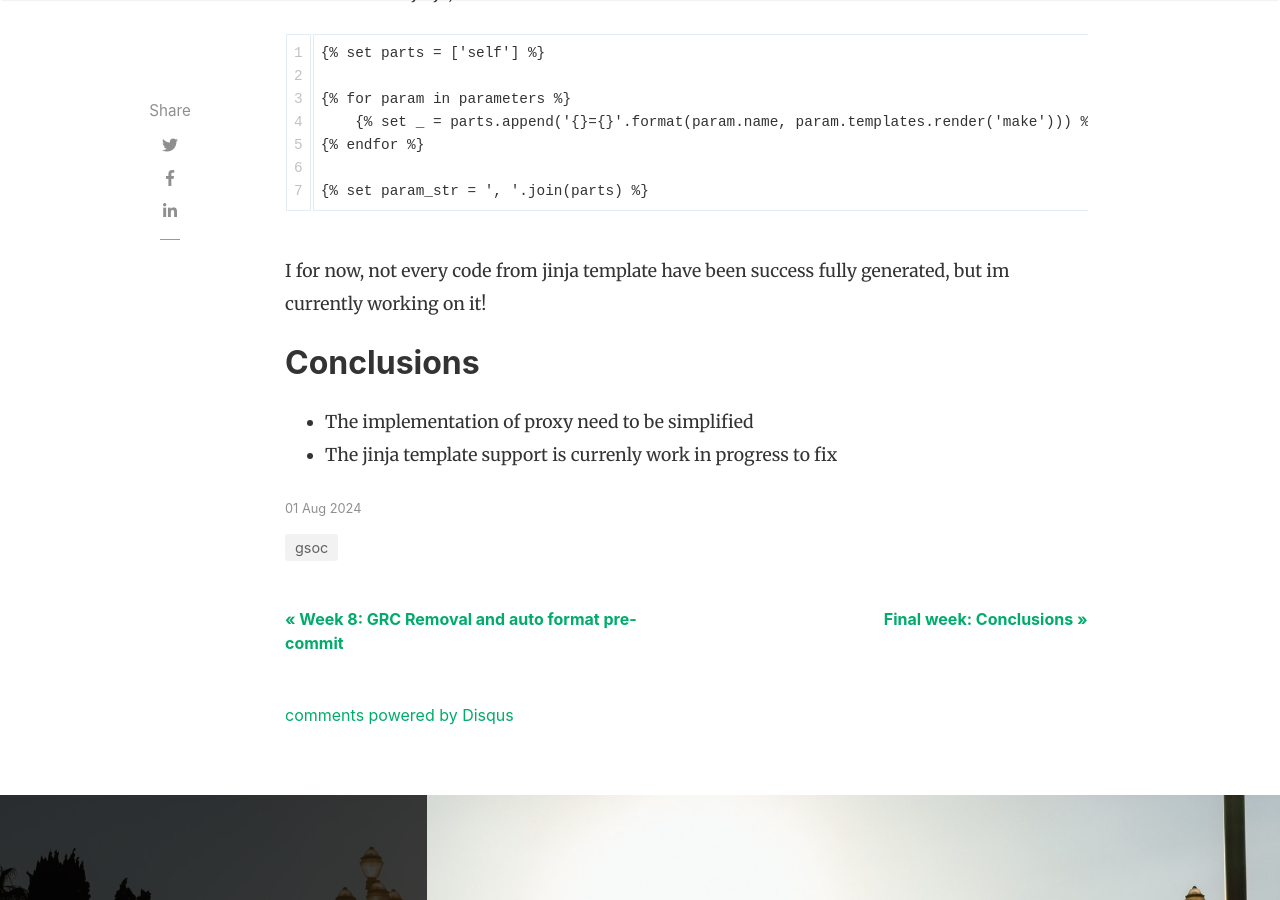
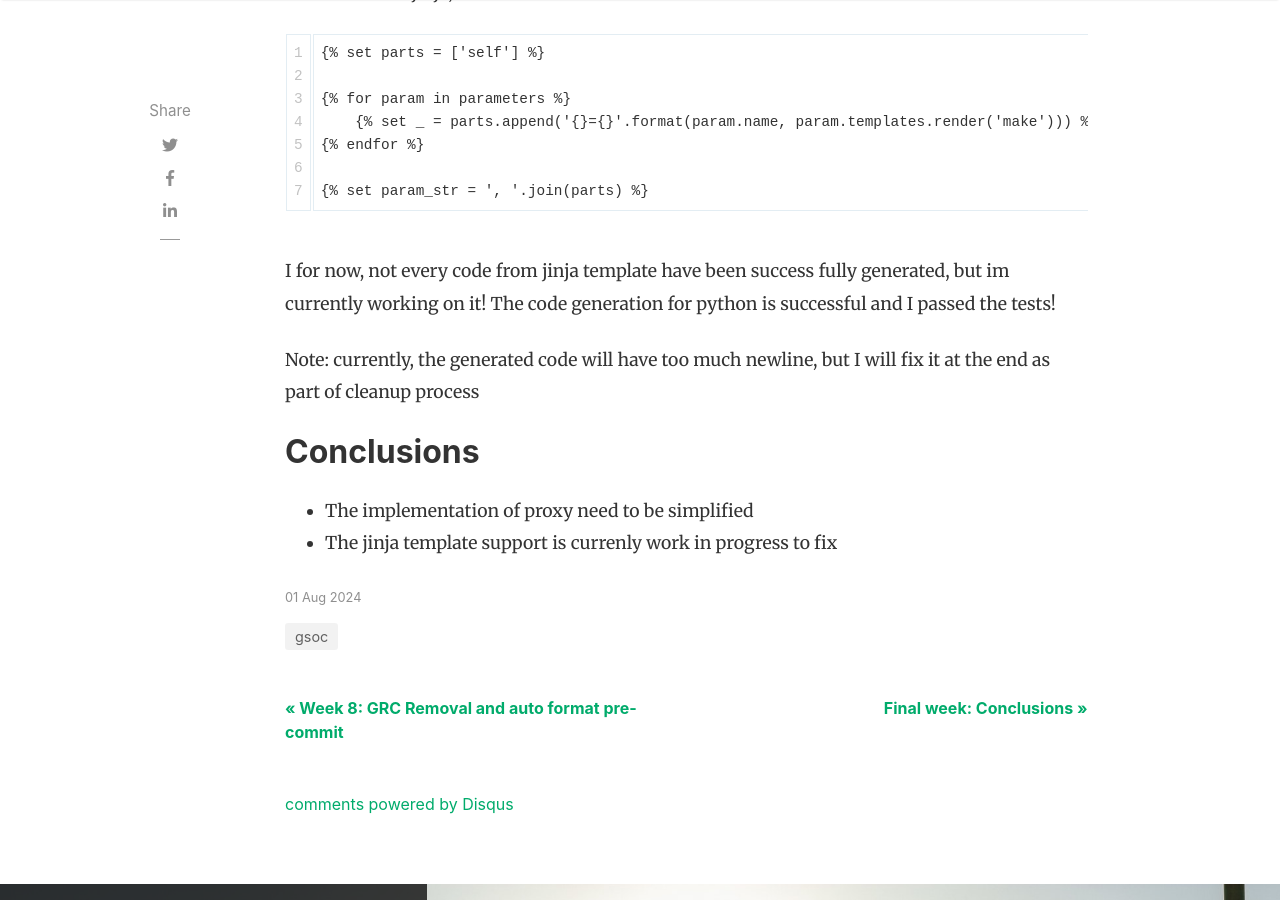
Before and after one commit to ZakyHermawan/ZakyHermawan.github.io, a Jekyll site: the page built from _posts/2024-08-01-week-9-simplify-proxies-and-fix-templates.md, in a window 1280 px wide and 900 px high, scrolled down 2422 px. Built offline with Jekyll 4.4.1, drawn with Linux system fonts in a browser that asks for light colours; nearby versions of some CDN libraries; comment, search, counter and statistics services are not loaded.

Commit message:
successfully generate python jinja
Signed-off-by: ZakyHermawan <zaky.hermawan9615@gmail.com>

````diff
--- a/_posts/2024-08-01-week-9-simplify-proxies-and-fix-templates.md
+++ b/_posts/2024-08-01-week-9-simplify-proxies-and-fix-templates.md
@@ -33,6 +33,9 @@ to convert it to jinja, we need to do:
 ```
 {% endraw %}
 I for now, not every code from jinja template have been success fully generated, but im currently working on it!
+The code generation for python is successful and I passed the tests!
+
+Note: currently, the generated code will have too much newline, but I will fix it at the end as part of cleanup process
 
 ## Conclusions
 * The implementation of proxy need to be simplified
````
